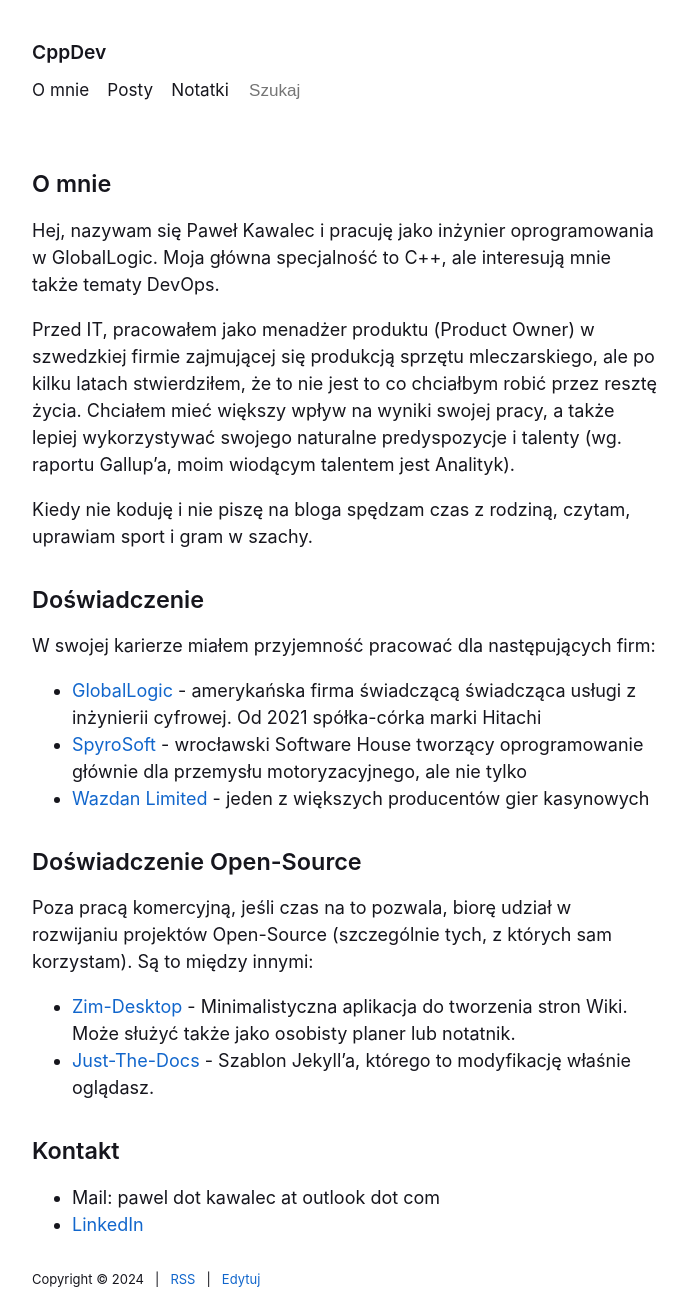
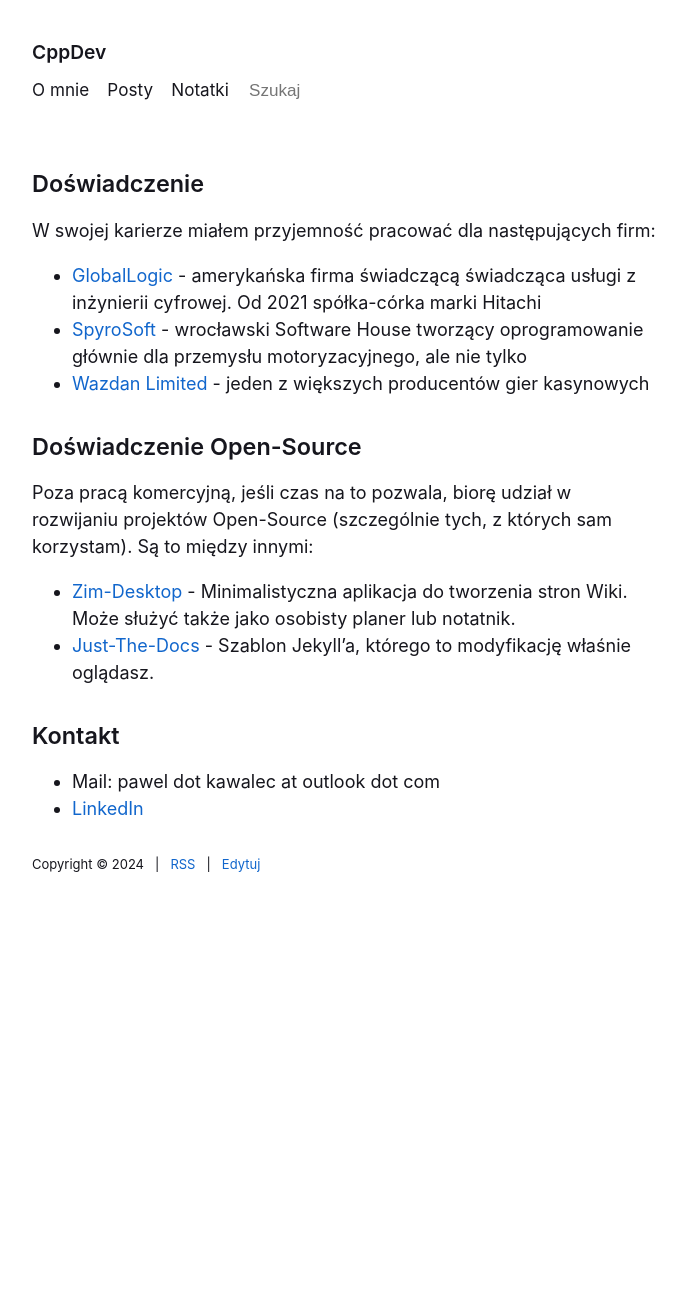
Before and after one commit to kawapa/kawapa.github.io, a Jekyll site: the page built from cv.md, in a window 1280 px wide. Shown: the whole page, without its empty margins (293-981 px from the left). Built offline with Jekyll 4.4.1, drawn with Linux system fonts in a browser that asks for light colours; after the commit the page ends 900 px from its top, so only the background shows below that.

```diff
--- a/cv.md
+++ b/cv.md
@@ -3,14 +3,6 @@ layout: default
 title: O mnie
 permalink: cv
 ---
-
-# O mnie
-
-Hej, nazywam się Paweł Kawalec i pracuję jako inżynier oprogramowania w GlobalLogic. Moja główna specjalność to C++, ale interesują mnie także tematy DevOps.
-
-Przed IT, pracowałem jako menadżer produktu (Product Owner) w szwedzkiej firmie zajmującej się produkcją sprzętu mleczarskiego, ale po kilku latach stwierdziłem, że to nie jest to co chciałbym robić przez resztę życia. Chciałem mieć większy wpływ na wyniki swojej pracy, a także lepiej wykorzystywać swojego naturalne predyspozycje i talenty (wg. raportu Gallup'a, moim wiodącym talentem jest Analityk).
-
-Kiedy nie koduję i nie piszę na bloga spędzam czas z rodziną, czytam, uprawiam sport i gram w szachy.
 
 # Doświadczenie
 
```
Also changed, not shown: index.html (+12 -6 lines).
